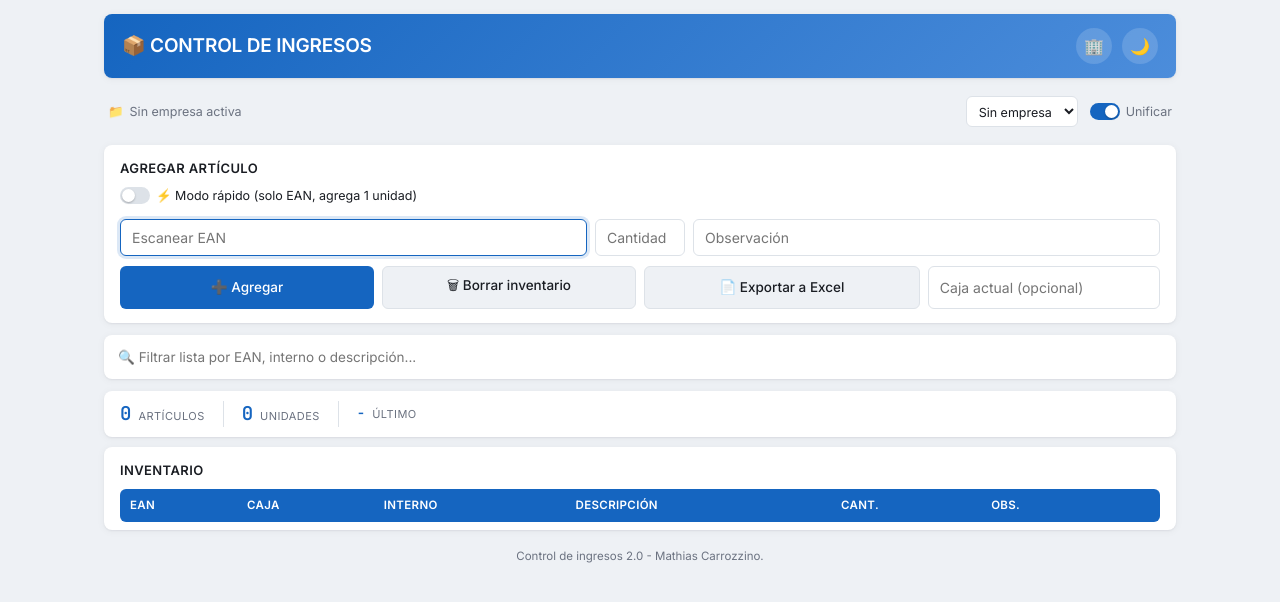
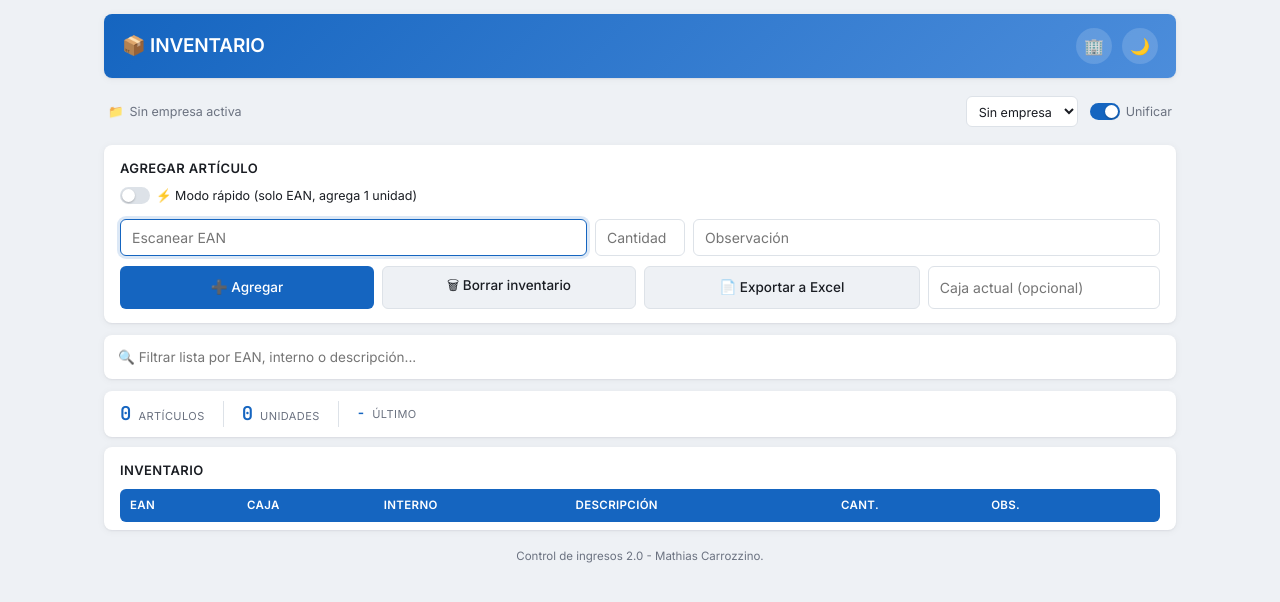
Before and after one commit to MathiasCarrozzino/apk, a website: page www/index.html in a window 1280 px wide. Drawn offline with Linux system fonts and the light colour scheme.

Commit message:
Update index.html

```diff
--- a/www/index.html
+++ b/www/index.html
@@ -6,7 +6,7 @@
     <meta charset="UTF-8">
     <meta name="viewport" content="width=device-width, initial-scale=1.0">
 
-    <title>CONTROL DE INGRESOS</title>
+    <title>INVENTARIO</title>
 
     <meta name="theme-color" content="#1565C0">
 
@@ -29,7 +29,7 @@
 <header class="topbar">
 
     <div>
-        <h1>📦 CONTROL DE INGRESOS</h1>
+        <h1>📦 INVENTARIO</h1>
     </div>
 
     <div class="topbar-acciones">
```
